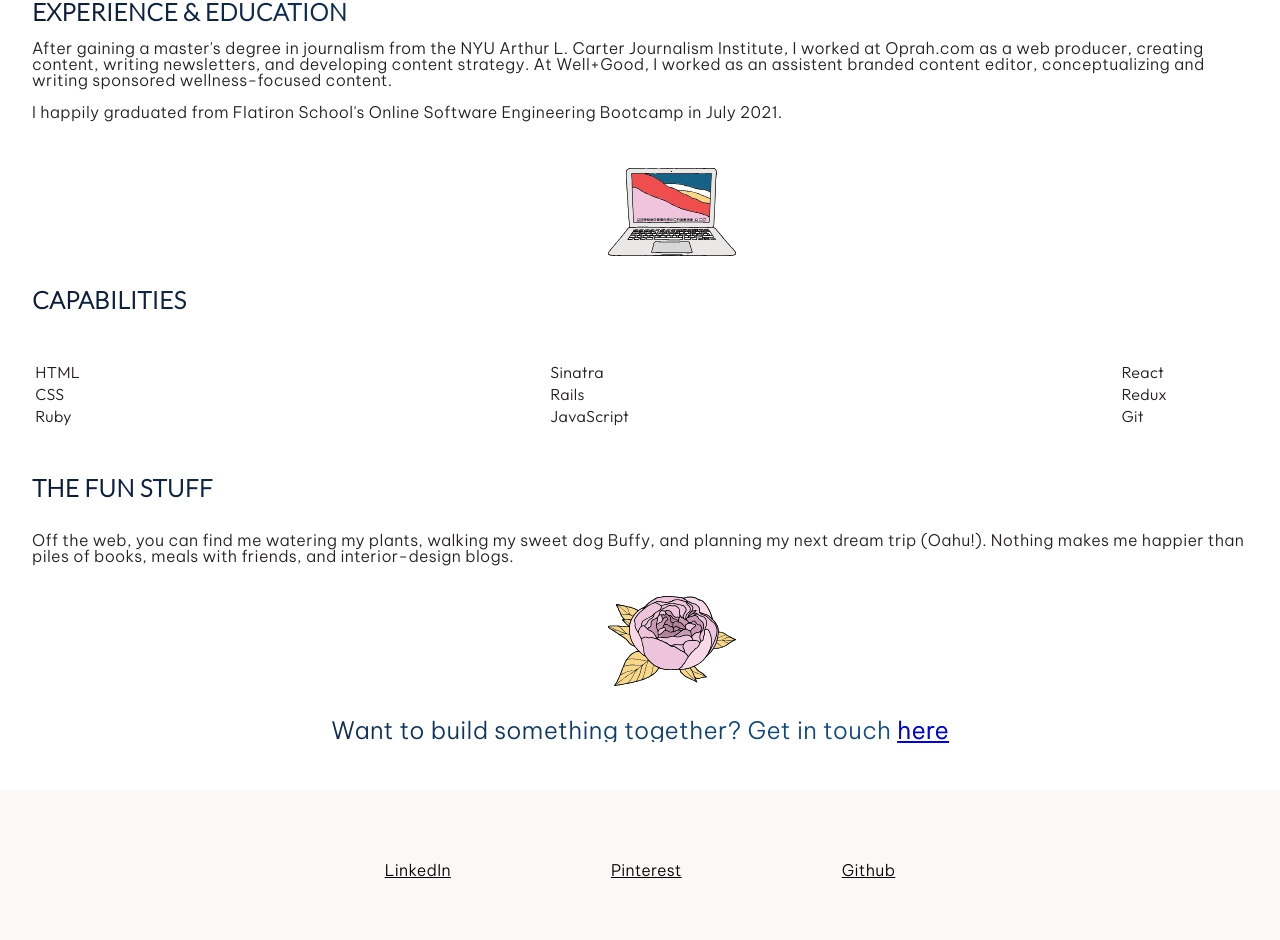
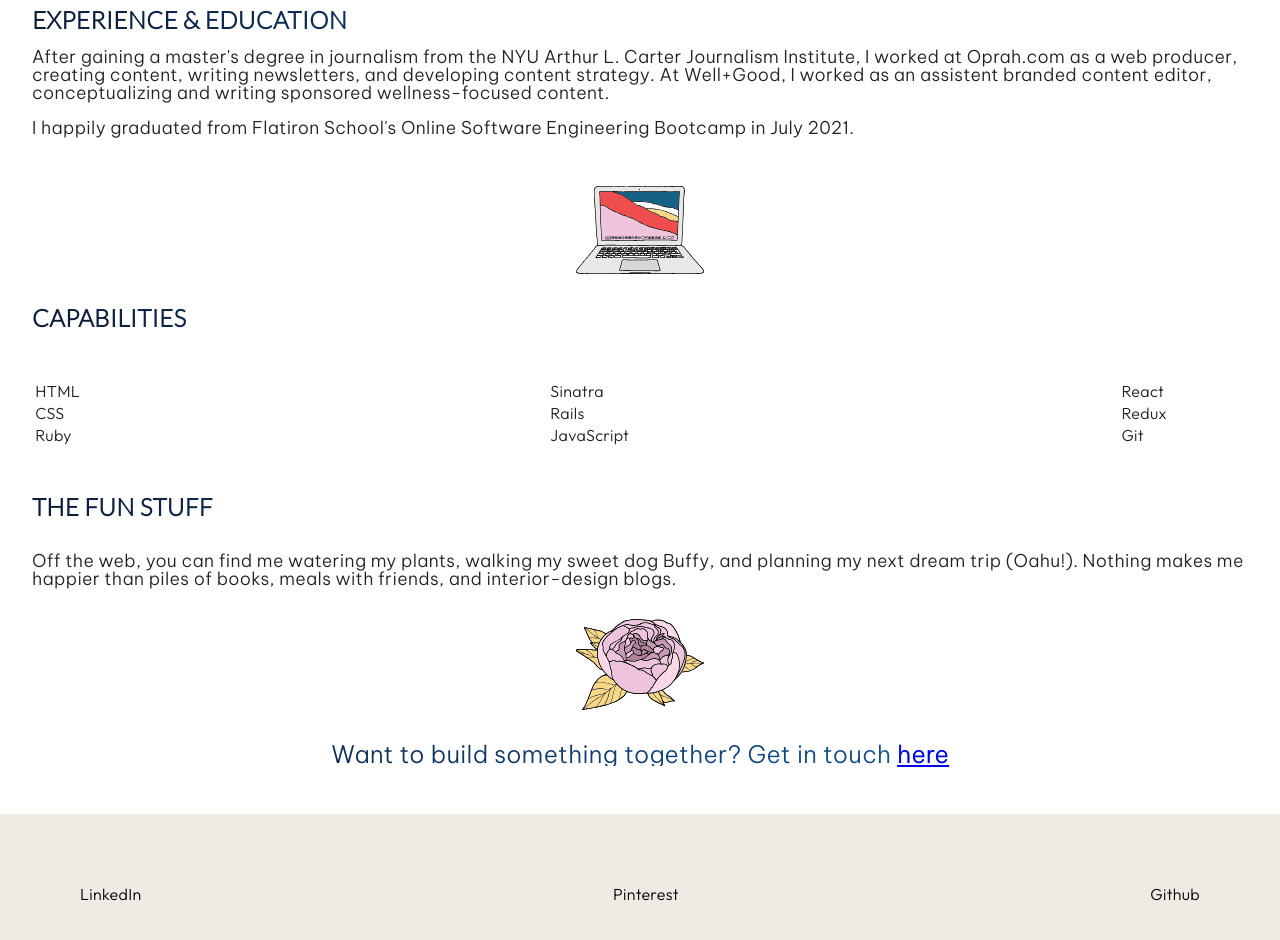
Before and after one commit to JLPinthecity/portfolio, a React (Create React App) app: page /about in a window 1280 px wide. Shown: the part 526-1466 px from the top of the page. Built offline with nearby package versions, Linux system fonts and the light colour scheme; a web font is replaced by a local one.

Commit message:
adjust styling of minimalist footer

```diff
--- a/src/components/About.css
+++ b/src/components/About.css
@@ -7,6 +7,8 @@
   padding: 3rem 2rem;
   display: flex;
   flex-direction: column;
+  font-size: 1.1rem;
+  line-height: 1;
 }
 
 /* FIRST FLEX CONTAINER - ROW FLEX*/
@@ -26,10 +28,8 @@
 
 .illustration-container {
   display: flex;
-  width: 100%;
   align-content: center;
   justify-content: center;
-  text-align: center;
   padding: 2rem;
 }
 
--- a/src/components/Code.css
+++ b/src/components/Code.css
@@ -1,10 +1,10 @@
-.projects-wrapper {
+.projects-container {
   width: 100vw;
   height: auto;
   animation: transitionIn 0.75s;
 }
 
-.project {
+.project-main {
   display: flex;
   flex-direction: column;
   margin-right: 5rem;
--- a/src/components/Code.js
+++ b/src/components/Code.js
@@ -1,88 +1,118 @@
 import React from "react";
-import './Code.css';
-import './About.css';
+import "./Code.css";
+import "./About.css";
 
 function Code() {
   return (
-    <div className="projects-wrapper">
-
-        <div className="project">
+    <div className="projects-container">
+      <div className="project-main">
         <div className="title-row">
-                <div className="title">
-                    HorrorFlix
-                </div>
+          <div className="title">HorrorFlix</div>
 
           <div className="project-link link">
-                    <a href="https://scarymovies.netlify.app/"  target="_blank" rel="noreferrer">scarymovies.netlify.app</a>
+            <a
+              href="https://scarymovies.netlify.app/"
+              target="_blank"
+              rel="noreferrer"
+            >
+              scarymovies.netlify.app
+            </a>
           </div>
         </div>
 
-            <br/>
-            <br/>
+        <br />
+        <br />
 
         <div className="overview">
-            HorrorFlix is a React horror-movie reviews site built with a Rails backend. All state is managed with Redux as a single source of truth.
+          HorrorFlix is a React horror-movie reviews site built with a Rails
+          backend. All state is managed with Redux as a single source of truth.
         </div>
 
-            <br/>
-            <br/>
+        <br />
+        <br />
 
         <div className="project-shots">
           <div className="mobile">
-                    <img src={require('../images/horrorflix-mobile.jpg')}  alt="screenshot of horrorflix project in smaller mobile size"/>
+            <img
+              src={require("../images/horrorflix-mobile.jpg")}
+              alt="screenshot of horrorflix project in smaller mobile size"
+            />
           </div>
 
           <div className="desktop">
-                    <img src={require('../images/horrorflix-desktop.jpg')}  alt="screenshot of horrorflix project in desktop mode"/>
+            <img
+              src={require("../images/horrorflix-desktop.jpg")}
+              alt="screenshot of horrorflix project in desktop mode"
+            />
           </div>
         </div>
       </div>
 
-        <br/>
-        <br/>
+      <br />
+      <br />
 
       <div className="project">
         <div className="title-row">
           <div className="title">Compact</div>
 
           <div className="project-link link">
-                    <a href="https://github.com/JLPinthecity/compact_frontend"  target="_blank" rel="noreferrer">*Live link to come*</a>
+            <a
+              href="https://github.com/JLPinthecity/compact_frontend"
+              target="_blank"
+              rel="noreferrer"
+            >
+              *Live link to come*
+            </a>
           </div>
         </div>
 
-            <br/>
-            <br/>
+        <br />
+        <br />
 
         <div className="overview">
-            Compact is a gear planner built for thru-hikers that automatically calculates a pack's base weight as the user adds or eliminates items from their virtual pack. The front-end was built using React and Redux with a Rails API backend.
+          Compact is a gear planner built for thru-hikers that automatically
+          calculates a pack's base weight as the user adds or eliminates items
+          from their virtual pack. The front-end was built using React and Redux
+          with a Rails API backend.
         </div>
 
-            <br/>
-            <br/>
+        <br />
+        <br />
 
         <div className="project-shots">
           <div className="mobile">
-                <img src={require('../images/add-gear.jpg')}  alt="screenshot of compact gear list project in smaller mobile size"/>
+            <img
+              src={require("../images/add-gear.jpg")}
+              alt="screenshot of compact gear list project in smaller mobile size"
+            />
           </div>
 
           <div className="desktop">
-                <img src={require('../images/desktop.jpg')}  alt="screenshot of compact gear list project in desktop mode"/>
+            <img
+              src={require("../images/desktop.jpg")}
+              alt="screenshot of compact gear list project in desktop mode"
+            />
           </div>
         </div>
-
-
       </div>
 
       <br></br>
       <br></br>
 
       <div className="prompt">
-                For more projects, check out my <a href="https://github.com/JLPinthecity" target="_blank"  rel="noreferrer">Github</a>.
+        For more projects, check out my{" "}
+        <a
+          href="https://github.com/JLPinthecity"
+          target="_blank"
+          rel="noreferrer"
+        >
+          Github
+        </a>
+        .
       </div>
 
       <br></br>
       <br></br>
-
     </div>
   );
 }
--- a/src/components/Footer.css
+++ b/src/components/Footer.css
@@ -29,10 +29,28 @@
 
 .minimalist_flex {
   display: flex;
-  justify-content: center;
-  align-content: center;
+  flex-direction: column;
+  justify-content: space-between;
+  align-items: center;
   background-color: rgb(237, 234, 228, 0.3);
-  height: 10rem;
+}
+
+.minimalist_flex a{
+  text-decoration: none;
+  cursor: pointer;
+}
+
+.minimalist_flex a:hover{
+  text-decoration: none;
+  cursor: pointer;
+  background-color:rgb(17, 61, 55)
+}
+
+@media (min-width:600px) {
+  .footer_container .minimalist_flex {
+      flex-direction: row;
+      height: 10rem;
+  }
 }
 
 .minimalist_flex a {
--- a/src/components/MinimalistFooter.js
+++ b/src/components/MinimalistFooter.js
@@ -1,18 +1,37 @@
-import React from 'react';
-import './Footer.css';
+import React from "react";
+import "./Footer.css";
 
 function MinimalistFooter() {
-    return (
-        <div className="footer_wrapper row minimalist_flex">
+  return (
+    <div className="footer_container">
+      <div className="minimalist_flex">
+        <a
+          href="https://www.linkedin.com/in/joannpan"
+          target="_blank"
+          rel="noreferrer"
+          className=""
+        >
+          LinkedIn
+        </a>
 
-            <a href="https://www.linkedin.com/in/joannpan" target="_blank"  rel="noreferrer" className="">LinkedIn</a>
+        <a
+          href="https://www.pinterest.com/joannpan9/"
+          target="_blank"
+          rel="noreferrer"
+        >
+          Pinterest
+        </a>
 
-            <a href="https://www.pinterest.com/joannpan9/" target="_blank"  rel="noreferrer">Pinterest</a>
-
-            <a href="https://github.com/JLPinthecity" target="_blank"  rel="noreferrer">Github</a>
-
-        </div>
-    )
+        <a
+          href="https://github.com/JLPinthecity"
+          target="_blank"
+          rel="noreferrer"
+        >
+          Github
+        </a>
+      </div>
+    </div>
+  );
 }
 
 export default MinimalistFooter;
```
Lines whose indentation alone changed are shown as unchanged.
